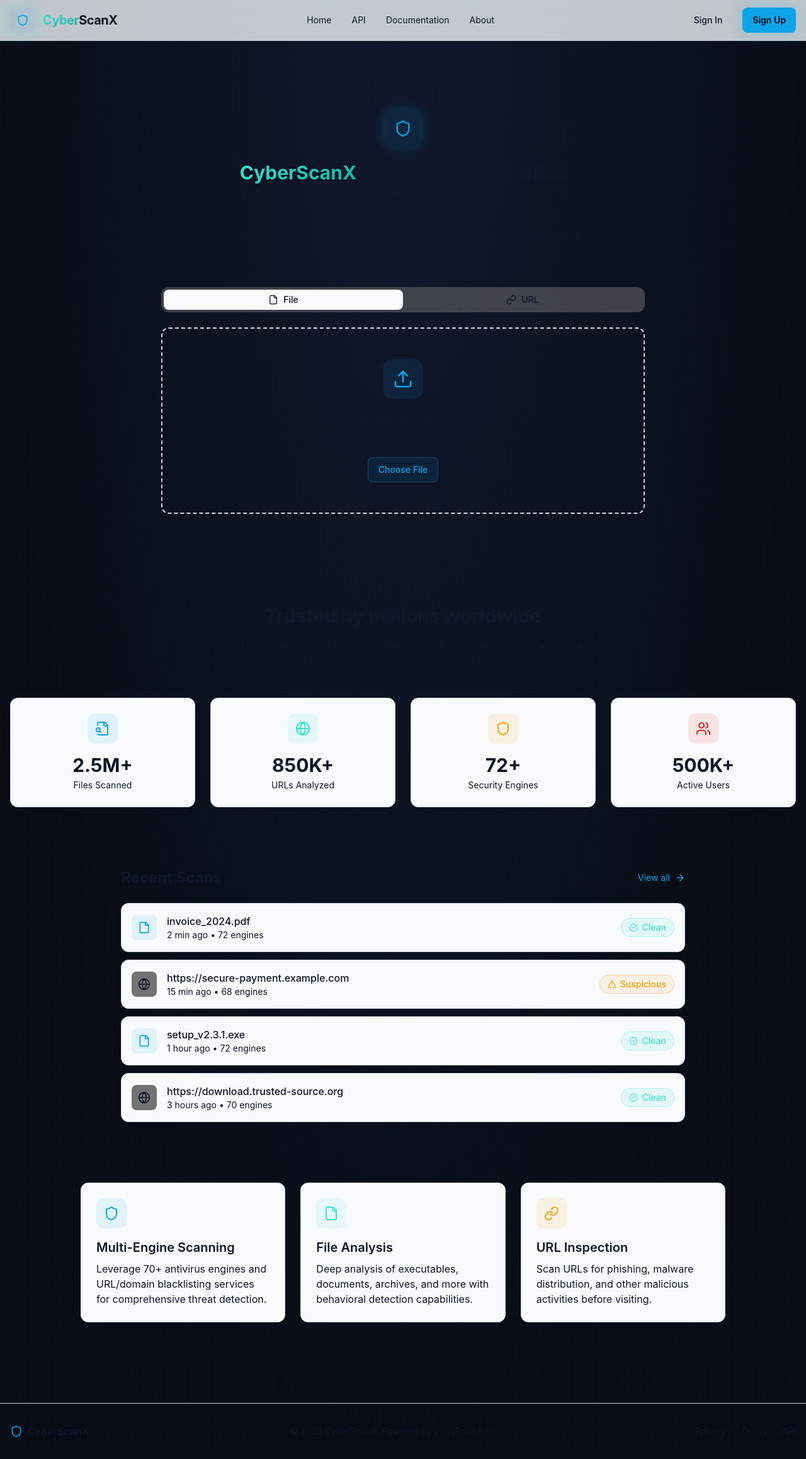
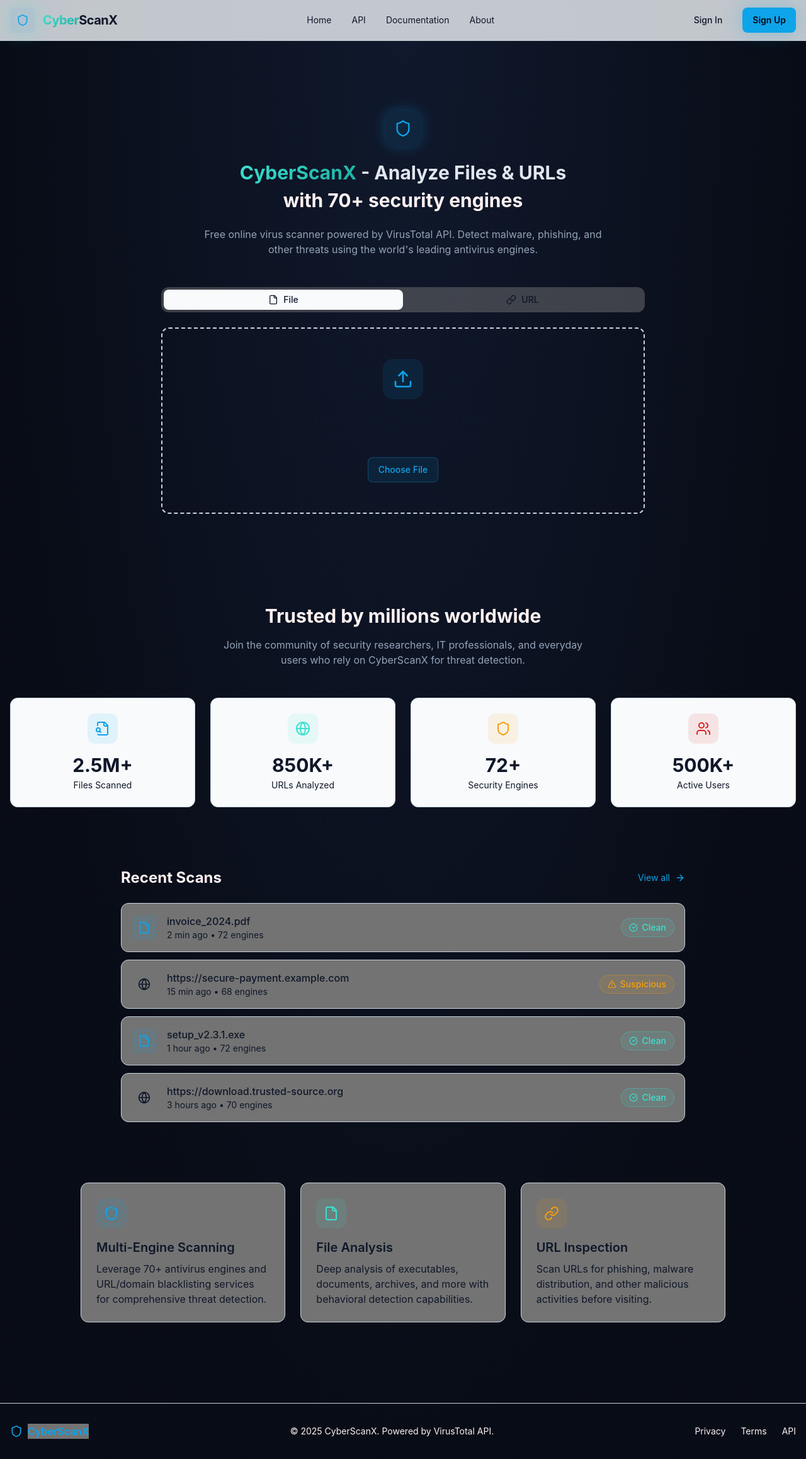
Before and after one commit to mahfouzbeshier-hub/virus-watcher, a React (Vite) app: page / in a window 1280 px wide. Shown: the whole page at 63% size. Built offline with nearby package versions, Linux system fonts and the light colour scheme; the HTML template or start-up script is replaced by a standard one.

Commit message:
Visual edit in Lovable
Edited UI in Lovable

```diff
--- a/src/components/RecentScans.tsx
+++ b/src/components/RecentScans.tsx
@@ -1,6 +1,5 @@
 import { File, Globe, ArrowRight } from "lucide-react";
 import StatusBadge from "./StatusBadge";
-
 interface RecentScan {
   id: string;
   target: string;
@@ -9,47 +8,39 @@ interface RecentScan {
   timestamp: string;
   engines: number;
 }
-
-const mockRecentScans: RecentScan[] = [
-  {
+const mockRecentScans: RecentScan[] = [{
   id: "1",
   target: "invoice_2024.pdf",
   type: "file",
   status: "clean",
   timestamp: "2 min ago",
-    engines: 72,
-  },
-  {
+  engines: 72
+}, {
   id: "2",
   target: "https://secure-payment.example.com",
   type: "url",
   status: "warning",
   timestamp: "15 min ago",
-    engines: 68,
-  },
-  {
+  engines: 68
+}, {
   id: "3",
   target: "setup_v2.3.1.exe",
   type: "file",
   status: "clean",
   timestamp: "1 hour ago",
-    engines: 72,
-  },
-  {
+  engines: 72
+}, {
   id: "4",
   target: "https://download.trusted-source.org",
   type: "url",
   status: "clean",
   timestamp: "3 hours ago",
-    engines: 70,
-  },
-];
-
+  engines: 70
+}];
 const RecentScans = () => {
-  return (
-    <div className="w-full">
+  return <div className="w-full">
       <div className="flex items-center justify-between mb-6">
-        <h2 className="text-2xl font-bold text-foreground">Recent Scans</h2>
+        <h2 className="text-2xl font-bold text-destructive-foreground">Recent Scans</h2>
         <button className="flex items-center gap-2 text-sm text-primary hover:text-primary/80 transition-colors">
           View all
           <ArrowRight className="h-4 w-4" />
@@ -57,21 +48,12 @@ const RecentScans = () => {
       </div>
 
       <div className="space-y-3">
-        {mockRecentScans.map((scan, index) => (
-          <div
-            key={scan.id}
-            className="flex items-center justify-between p-4 rounded-xl border border-border bg-card hover:bg-accent/50 transition-all duration-200 cursor-pointer group animate-slide-up"
-            style={{ animationDelay: `${index * 100}ms` }}
-          >
+        {mockRecentScans.map((scan, index) => <div key={scan.id} style={{
+        animationDelay: `${index * 100}ms`
+      }} className="flex items-center justify-between p-4 rounded-xl border border-border transition-all duration-200 cursor-pointer group animate-slide-up bg-secondary text-border">
             <div className="flex items-center gap-4">
-              <div className={`flex h-10 w-10 items-center justify-center rounded-lg ${
-                scan.type === "file" ? "bg-primary/10" : "bg-secondary"
-              }`}>
-                {scan.type === "file" ? (
-                  <File className="h-5 w-5 text-primary" />
-                ) : (
-                  <Globe className="h-5 w-5 text-muted-foreground" />
-                )}
+              <div className={`flex h-10 w-10 items-center justify-center rounded-lg ${scan.type === "file" ? "bg-primary/10" : "bg-secondary"}`}>
+                {scan.type === "file" ? <File className="h-5 w-5 text-primary" /> : <Globe className="h-5 w-5 text-muted-foreground" />}
               </div>
               <div>
                 <p className="font-medium text-foreground group-hover:text-primary transition-colors truncate max-w-[200px] md:max-w-[400px]">
@@ -83,11 +65,8 @@ const RecentScans = () => {
               </div>
             </div>
             <StatusBadge status={scan.status} size="md" />
+          </div>)}
       </div>
-        ))}
-      </div>
-    </div>
-  );
+    </div>;
 };
-
 export default RecentScans;
--- a/src/pages/Index.tsx
+++ b/src/pages/Index.tsx
@@ -124,11 +124,11 @@ const Index = () => {
                 <Shield className="h-7 w-7 text-primary" />
               </div>
             </div>
-            <h1 className="text-4xl md:text-5xl font-bold text-foreground mb-6 lg:text-3xl">
-              <span className="text-gradient">CyberScanX</span> - Analyze Files & URLs
-              <span className="block text-foreground/80 mt-2">with 70+ security engines</span>
+            <h1 className="text-4xl md:text-5xl font-bold mb-6 lg:text-3xl text-popover">
+              <span className="text-gradient text-[#c0a7a7]">CyberScanX</span> - Analyze Files & URLs
+              <span className="block mt-2 text-destructive-foreground">with 70+ security engines</span>
             </h1>
-            <p className="text-muted-foreground max-w-2xl mx-auto text-base">
+            <p className="max-w-2xl mx-auto text-base text-muted">
               Free online virus scanner powered by VirusTotal API. Detect malware, phishing, and other threats
               using the world's leading antivirus engines.
             </p>
@@ -169,16 +169,16 @@ const Index = () => {
         {/* Stats Section */}
         <section className="container mx-auto px-4 py-16">
           <div className="text-center mb-12">
-            <h2 className="text-3xl font-bold text-foreground mb-4">
+            <h2 className="text-3xl font-bold mb-4 text-destructive-foreground">
               Trusted by millions worldwide
             </h2>
-            <p className="text-muted-foreground max-w-xl mx-auto">Join the community of security researchers, IT professionals, and everyday users who rely on CyberScanX for threat detection.</p>
+            <p className="max-w-xl mx-auto text-muted">Join the community of security researchers, IT professionals, and everyday users who rely on CyberScanX for threat detection.</p>
           </div>
           <Stats />
         </section>
 
         {/* Recent Scans */}
-        <section className="container mx-auto px-4 py-8">
+        <section className="container mx-auto px-4 py-8 text-destructive-foreground">
           <div className="max-w-4xl mx-auto">
             <RecentScans />
           </div>
@@ -187,7 +187,7 @@ const Index = () => {
         {/* Features Section */}
         <section className="container mx-auto px-4 py-16">
           <div className="grid md:grid-cols-3 gap-6 max-w-5xl mx-auto">
-            <div className="p-6 rounded-xl border border-border bg-card hover:border-primary/30 transition-all duration-300">
+            <div className="p-6 rounded-xl border border-border hover:border-primary/30 transition-all duration-300 bg-secondary">
               <div className="flex h-12 w-12 items-center justify-center rounded-xl bg-primary/10 mb-4">
                 <Shield className="h-6 w-6 text-primary" />
               </div>
@@ -196,7 +196,7 @@ const Index = () => {
                 Leverage 70+ antivirus engines and URL/domain blacklisting services for comprehensive threat detection.
               </p>
             </div>
-            <div className="p-6 rounded-xl border border-border bg-card hover:border-primary/30 transition-all duration-300">
+            <div className="p-6 rounded-xl border border-border hover:border-primary/30 transition-all duration-300 bg-secondary">
               <div className="flex h-12 w-12 items-center justify-center rounded-xl bg-success/10 mb-4">
                 <File className="h-6 w-6 text-success" />
               </div>
@@ -205,7 +205,7 @@ const Index = () => {
                 Deep analysis of executables, documents, archives, and more with behavioral detection capabilities.
               </p>
             </div>
-            <div className="p-6 rounded-xl border border-border bg-card hover:border-primary/30 transition-all duration-300">
+            <div className="p-6 rounded-xl border border-border hover:border-primary/30 transition-all duration-300 bg-secondary">
               <div className="flex h-12 w-12 items-center justify-center rounded-xl bg-warning/10 mb-4">
                 <Link className="h-6 w-6 text-warning" />
               </div>
@@ -222,12 +222,12 @@ const Index = () => {
       <footer className="border-t border-border py-8">
         <div className="container mx-auto px-4">
           <div className="flex flex-col md:flex-row items-center justify-between gap-4">
-            <div className="flex items-center gap-2">
+            <div className="flex items-center gap-2 text-secondary-foreground">
               <Shield className="h-5 w-5 text-primary" />
-              <span className="font-semibold">CyberScanX</span>
+              <span className="font-semibold bg-secondary text-primary">CyberScanX</span>
             </div>
-            <p className="text-sm text-muted-foreground">© 2025 CyberScanX. Powered by VirusTotal API.</p>
-            <div className="flex items-center gap-6 text-sm text-muted-foreground">
+            <p className="text-sm text-destructive-foreground">© 2025 CyberScanX. Powered by VirusTotal API.</p>
+            <div className="flex items-center gap-6 text-sm text-destructive-foreground">
               <a href="#" className="hover:text-foreground transition-colors">Privacy</a>
               <a href="#" className="hover:text-foreground transition-colors">Terms</a>
               <a href="#" className="hover:text-foreground transition-colors">API</a>
```
Lines whose indentation alone changed are shown as unchanged.
